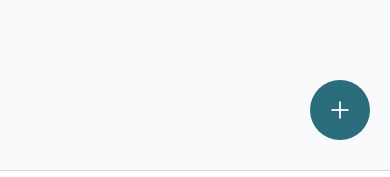
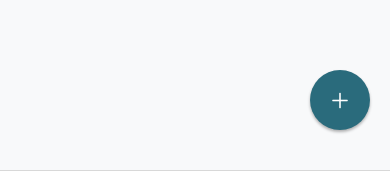
Before and after one commit to 3lder7/System-Studio, a React Native app in the folder app-estudio/: screen /Clientes in a window 390 px wide. Shown: the part 625-802 px from the top of the page. Built offline with nearby package versions, Linux system fonts and the light colour scheme.

Commit message:
Ajustar estilo do botão flutuante: modificar tamanho do ícone e reposicionar botão; atualizar opacidade e peso da fonte do texto do botão

```diff
--- a/app-estudio/components/screens/Clients.tsx
+++ b/app-estudio/components/screens/Clients.tsx
@@ -88,7 +88,7 @@ const ClientesScreen = () => {
 
       {/* Botão flutuante */}
       <TouchableOpacity style={styles.floatingButton} onPress={() => setModalVisible(true)}>
-        <Ionicons name="add" size={28} color="#FFF" />
+        <Ionicons name="add" size={25} color="#FFF" />
       </TouchableOpacity>
 
       {/* Modal para adicionar cliente */}
@@ -171,14 +171,19 @@ const styles = StyleSheet.create({
   floatingButton: {
     position: 'absolute',
     right: 20,
-    bottom: 30,
+    bottom: 40,
     width: 60,
     height: 60,
     borderRadius: 30,
     backgroundColor: '#2A6B7C',
     justifyContent: 'center',
     alignItems: 'center',
+    shadowColor: '#000',
+    shadowOffset: { width: 0, height: 2 },
+    shadowOpacity: 0.3,
+    shadowRadius: 3,
     elevation: 5,
+    zIndex: 10,
   },
   modalContainer: {
     flex: 1,
@@ -223,6 +228,6 @@ const styles = StyleSheet.create({
   },
   buttonText: {
     color: '#FFF',
-    fontWeight: '600',
+    fontWeight: '300',
   },
 });
```
